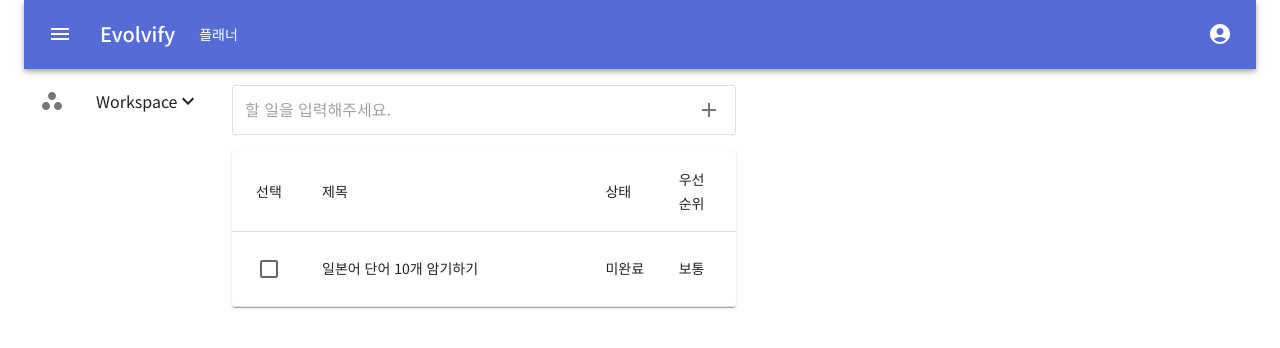
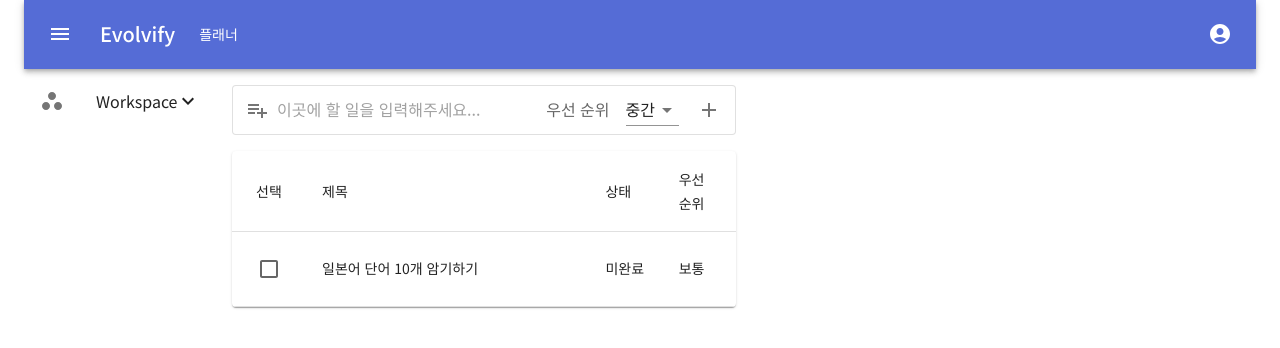
Before and after one commit to coldrain-f/self-discipline, a React (Vite) app in the folder self-discipline-react-ts/: page /planner in a window 1280 px wide. Shown: the top 348 px of the page. Built offline with nearby package versions, Linux system fonts and the light colour scheme.

Commit message:
Feat: 할 일 추가 입력 창에 우선 순위 선택 창 추가 [#4]

```diff
--- a/self-discipline-react-ts/src/components/planner/SelfDisciplinePlannerTodoList.tsx
+++ b/self-discipline-react-ts/src/components/planner/SelfDisciplinePlannerTodoList.tsx
@@ -3,6 +3,7 @@ import {
   Checkbox,
   IconButton,
   InputBase,
+  InputAdornment,
   Paper,
   Table,
   TableBody,
@@ -10,11 +11,24 @@ import {
   TableContainer,
   TableHead,
   TableRow,
+  InputLabel,
+  Select,
+  SelectChangeEvent,
+  MenuItem,
+  FormControl,
   Box,
 } from "@mui/material";
+
 import AddIcon from "@mui/icons-material/Add";
+import PlaylistAddIcon from "@mui/icons-material/PlaylistAdd";
 
 export default function SelfDisciplinePlannerTodoList() {
+  const [priority, setPriority] = React.useState("Medium");
+
+  const handlePriorityChange = (event: SelectChangeEvent) => {
+    setPriority(event.target.value as string);
+  };
+
   return (
     <Box>
       <Paper
@@ -29,8 +43,28 @@ export default function SelfDisciplinePlannerTodoList() {
       >
         <InputBase
           sx={{ ml: 1, flex: 1 }}
-          placeholder="할 일을 입력해주세요."
+          placeholder="이곳에 할 일을 입력해주세요..."
+          startAdornment={
+            <InputAdornment position="start">
+              <PlaylistAddIcon />
+            </InputAdornment>
+          }
         />
+        <InputLabel id="priority" sx={{ mr: 2 }}>
+          우선 순위
+        </InputLabel>
+        <FormControl variant="standard" sx={{ mr: 1 }}>
+          <Select
+            labelId="priority"
+            id="priority-select"
+            value={priority}
+            onChange={handlePriorityChange}
+          >
+            <MenuItem value="High">높음</MenuItem>
+            <MenuItem value="Medium">중간</MenuItem>
+            <MenuItem value="Low">낮음</MenuItem>
+          </Select>
+        </FormControl>
         <IconButton sx={{ p: "10px" }}>
           <AddIcon />
         </IconButton>
```
